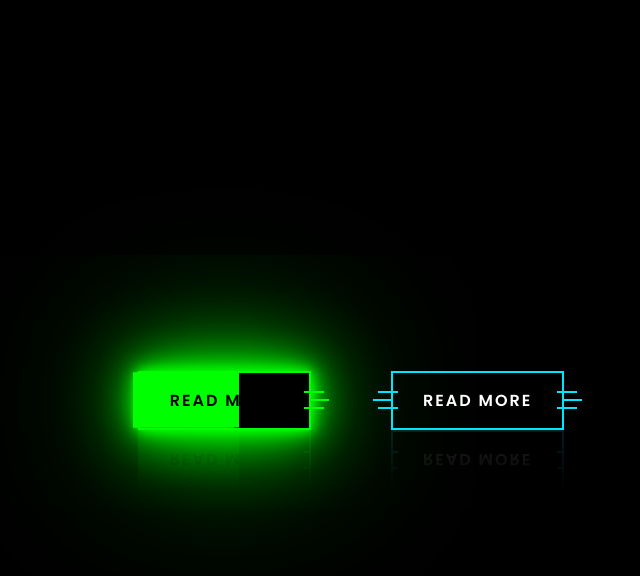
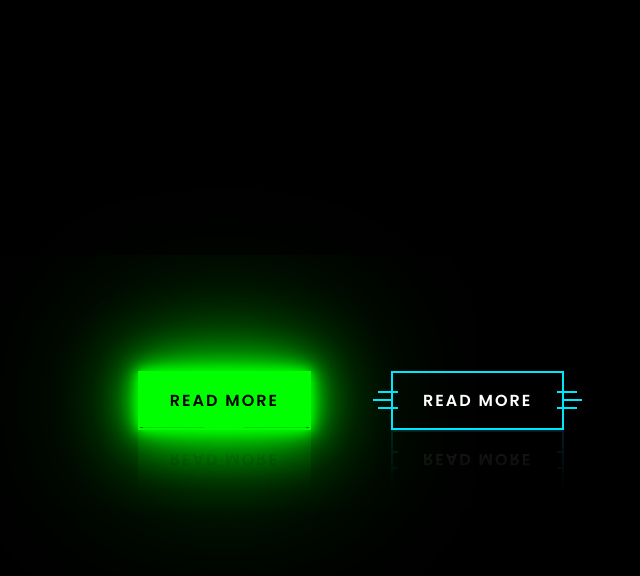
Before and after one commit to vsreyes/energy-button-hover-effects, a plain HTML site: page index.html in a window 1280 px wide. In both pictures the pointer is over the link 513 px from the left and 400 px from the top of the page. Shown: the whole page, without its empty margins (289-929 px from the left). Drawn offline with Linux system fonts and the light colour scheme.

Commit message:
Correction Styling

```diff
--- a/style.css
+++ b/style.css
@@ -34,8 +34,8 @@ body {
   transition-delay: 0s;
 }
 .container a:hover {
+  transition-delay: 1.5s;
   color: #000;
-  transition-delay: 1.5s;
   box-shadow: 0 0 10px #0f0, 0 0 20px #0f0, 0 0 40px #0f0, 0 0 80px #0f0,
     0 0 160px #0f0;
 }
@@ -80,7 +80,7 @@ body {
   transition: width 0.5s, left 0.5s, height 0.5s, box-shadow 0.5s;
   transition-delay: 1s, 0.5s, 0s, 0s;
 }
-.container a:hover::before {
+.container a:hover::after {
   width: 60%;
   height: 100%;
   right: -2px;
```
